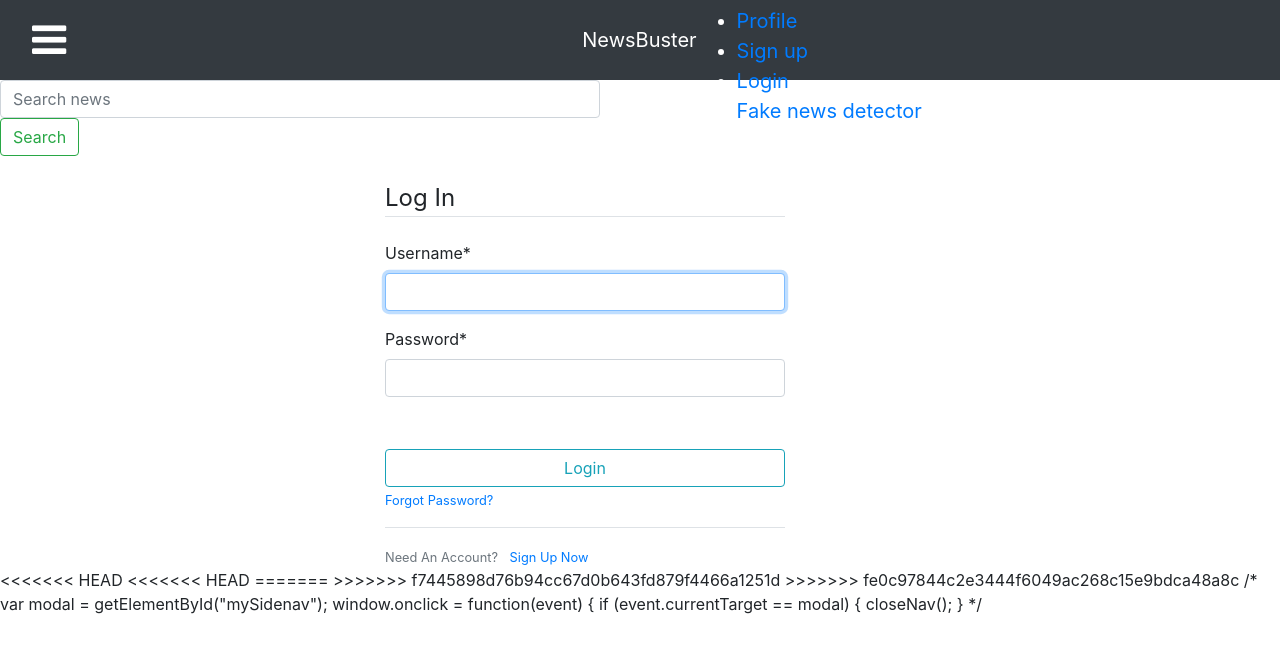
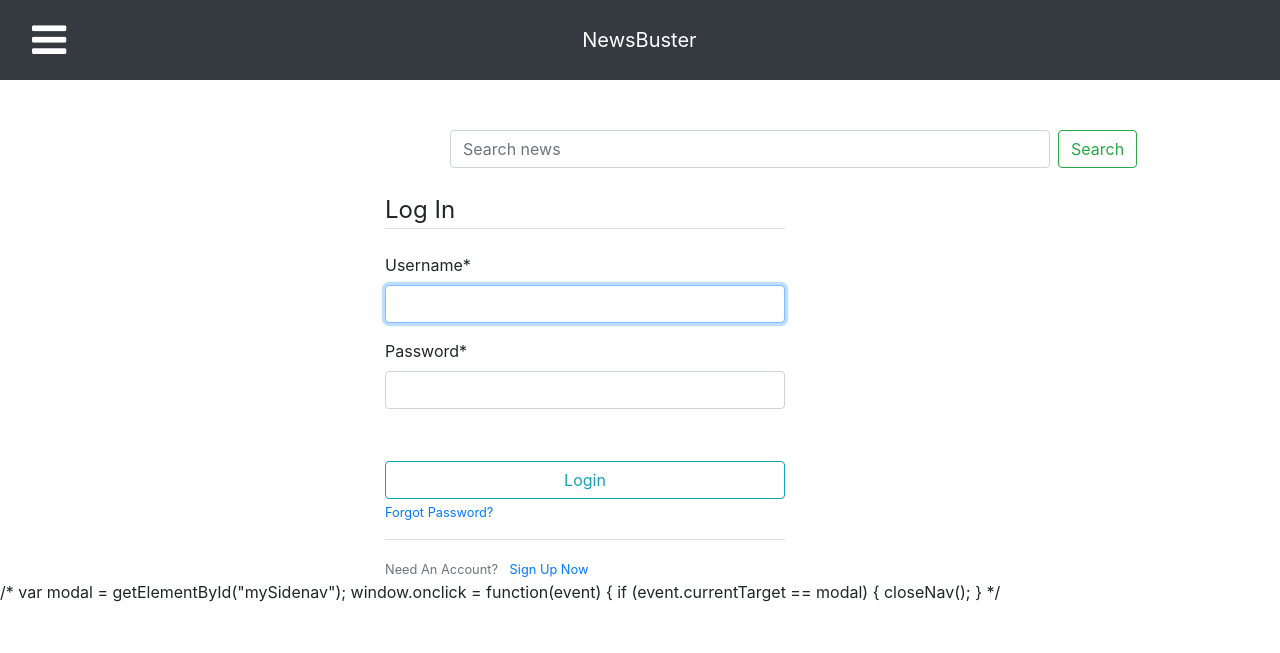
Before and after one commit to 2knal/BitsPlease-Enroot, a Django app: page /login/ in a window 1280 px wide. Shown: the top 653 px of the page. Run offline with Django 3.2, Linux system fonts and the light colour scheme; some libraries are stand-ins or nearby versions.

Commit message:
Changed css

```diff
--- a/app/templates/app/base.html
+++ b/app/templates/app/base.html
@@ -24,50 +24,28 @@
                 </button> -->
 
               <div id="mySidenav" class="sidenav">
-<<<<<<< HEAD
-              <a class="closebtn" onclick="closeNav()">&times;</a>
-              <ul class="list-unstyled">
-                <li class="sidelinks">
-                  <a class="" href="{% url 'app_home' %}">Home <span class="sr-only">(current)</span></a>
-                </li>
-                <li class="sidelinks">
-                  <a class="" href="{% url 'login' %}">Login</a>
-                </li>
-                <li class="sidelinks">
-                  <a class="" href="{% url 'register' %}">Sign up</a>
-                </li>
-                <li class="sidelinks">
-                  <a class="" href="#">Fake news detector</a>
-                </li>
-              </ul>
-              </div>
-
-              <div class="collapse navbar-collapse" id="navbarSupportedContent" style="float: right;">
-                    <form class="form-inline my-2 my-lg-0"  >
-                      <input class="form-control mr-sm-2" type="search" placeholder="Search news" aria-label="Search">
-=======
               <a  class="closebtn" onclick="closeNav()">&times;</a>
-              <ul class="">
-                    <li class="">
+              <ul class=" list-unstyled">
+                    <li class="sidelinks">
                       <a class="" href="{% url 'app_home' %}">Home <span class="sr-only">(current)</span></a>
                     </li>
-                    <li class="">
+                    <li class="sidelinks">
                         <a class="" href="{% url 'profile'%}">Profile</a>
                     </li>
 
                         {% if user.is_authenticated %}
-                        <li class="">
+                        <li class="sidelinks">
                           <a class="" href="{% url 'logout' %}">Logout</a>
                         </li>
                         {% else %}
-                         <li class="">
+                         <li class="sidelinks">
                             <a class="" href="{% url 'register' %}">Sign up</a>
                           </li>
-                          <li class="">
+                          <li class="sidelinks">
                               <a class="" href="{% url 'login' %}">Login</a>
                           </li>
                         {% endif %}
-                        <li class="">
+                        <li class="sidelinks">
                             <a class="" href="#">Fake news detector</a>
                         </li>
                   </ul> </div>
@@ -103,7 +81,6 @@
     <script src="https://cdnjs.cloudflare.com/ajax/libs/popper.js/1.12.9/umd/popper.min.js" integrity="sha384-ApNbgh9B+Y1QKtv3Rn7W3mgPxhU9K/ScQsAP7hUibX39j7fakFPskvXusvfa0b4Q" crossorigin="anonymous"></script>
     <script src="https://maxcdn.bootstrapcdn.com/bootstrap/4.0.0/js/bootstrap.min.js" integrity="sha384-JZR6Spejh4U02d8jOt6vLEHfe/JQGiRRSQQxSfFWpi1MquVdAyjUar5+76PVCmYl" crossorigin="anonymous"></script>
 
-<<<<<<< HEAD
 <script type="text/javascript">
   /* Set the width of the side navigation to 250px */
 function openNav() {
@@ -114,27 +91,7 @@
 function closeNav() {
     document.getElementById("mySidenav").style.width = "0";
 }
-=======
-    <script type="text/javascript">
-      /* Set the width of the side navigation to 250px */
-    function openNav() {
-        document.getElementById("mySidenav").style.width = "250px";
-    }
-
-    /* Set the width of the side navigation to 0 */
-    function closeNav() {
-        document.getElementById("mySidenav").style.width = "0";
-    }
     </script>
-
-<<<<<<< HEAD
-=======
-    <style type="text/css">
-
-
-    </style>
->>>>>>> f7445898d76b94cc67d0b643fd879f4466a1251d
->>>>>>> fe0c97844c2e3444f6049ac268c15e9bdca48a8c
 
 /*
 var modal = getElementById("mySidenav");
```
